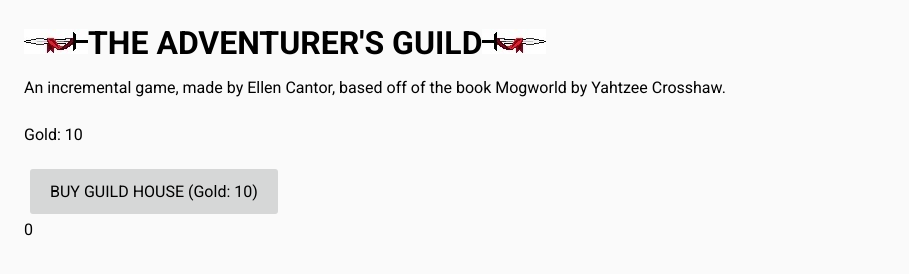
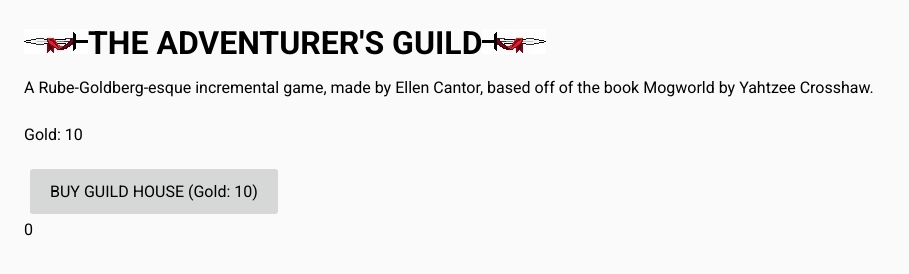
Before and after one commit to Rienuaa/guild, a plain HTML site: page index.html in a window 1280 px wide. Shown: the whole page, without its empty margins (0-909 px from the left). Drawn offline with Linux system fonts and the light colour scheme.

Commit message:
better desc

```diff
--- a/index.html
+++ b/index.html
@@ -6,7 +6,7 @@
 	</head>
 	<body>
 		<img src = "assets/sword2.jpg"></img><b><font size = "6">THE ADVENTURER'S GUILD</font></b><img src = "assets/sword.jpg"></img>
-		<p>An incremental game, made by Ellen Cantor, based off of the book Mogworld by Yahtzee Crosshaw.</p>
+		<p>A Rube-Goldberg-esque incremental game, made by Ellen Cantor, based off of the book Mogworld by Yahtzee Crosshaw.</p>
 
 		<div class="section group">
 			<div class="col span1">
```
